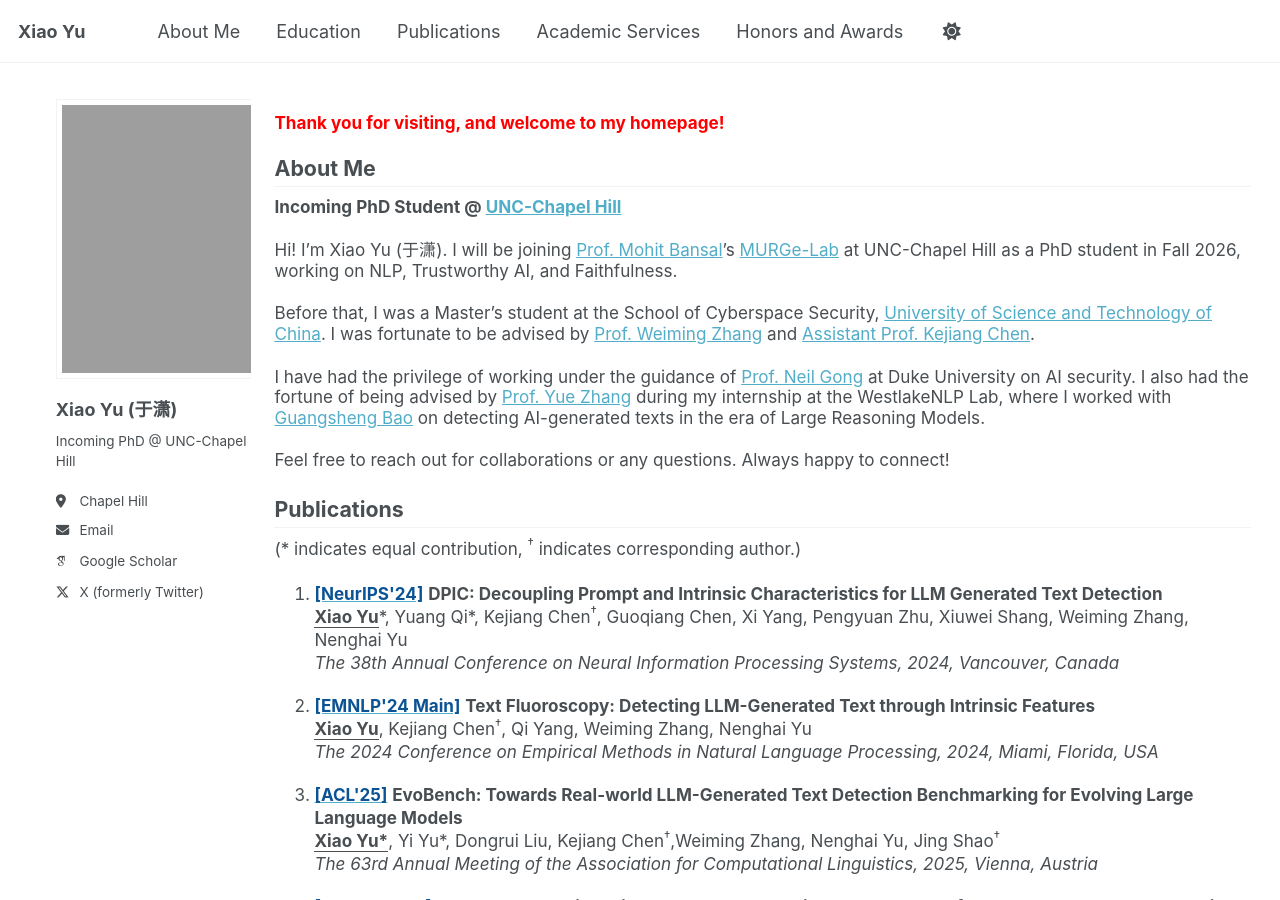
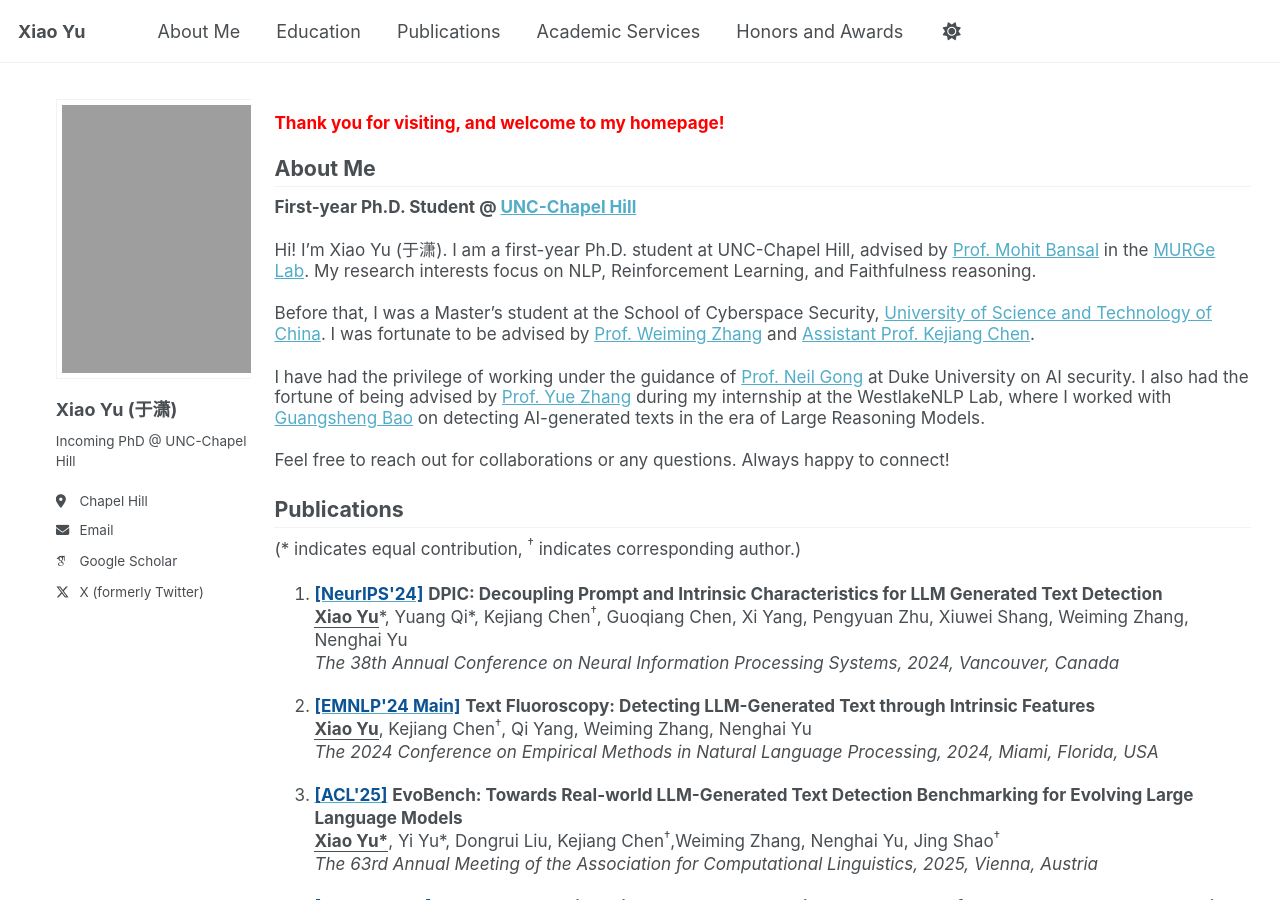
Before and after one commit to xiaoyu-1217/xiaoyu-1217.github.io, a Jekyll site: the page built from _pages/about.md, in a window 1280 px wide and 900 px high. Built offline with Jekyll 4.4.1, drawn with Linux system fonts in a browser that asks for light colours; some web fonts are replaced; a script that is not in the unit is left out.

Commit message:
Update about.md

```diff
--- a/_pages/about.md
+++ b/_pages/about.md
@@ -12,9 +12,9 @@ redirect_from:
 <div id="about"></div>
 <h2 style="margin-top: 0.3em;"> About Me</h2>
 
-**Incoming PhD Student @ [UNC-Chapel Hill](https://cs.unc.edu/)**
+**First-year Ph.D. Student @ [UNC-Chapel Hill](https://cs.unc.edu/)**
 
-Hi! I'm Xiao Yu (于潇). I will be joining [Prof. Mohit Bansal](https://www.cs.unc.edu/~mbansal/)'s [MURGe-Lab](https://murgelab.cs.unc.edu/) at UNC-Chapel Hill as a PhD student in Fall 2026, working on NLP, Trustworthy AI, and Faithfulness.
+Hi! I'm Xiao Yu (于潇). I am a first-year Ph.D. student at UNC-Chapel Hill, advised by [Prof. Mohit Bansal](https://www.cs.unc.edu/~mbansal/) in the [MURGe Lab](https://murgelab.cs.unc.edu/). My research interests focus on NLP, Reinforcement Learning, and Faithfulness reasoning.
 
 Before that, I was a Master's student at the School of Cyberspace Security, [University of Science and Technology of China](https://www.ustc.edu.cn/). I was fortunate to be advised by [Prof. Weiming Zhang](https://scholar.google.com/citations?hl=zh-CN&user=eTCfl6cAAAAJ) and [Assistant Prof. Kejiang Chen](http://home.ustc.edu.cn/~chenkj/).
 
```
